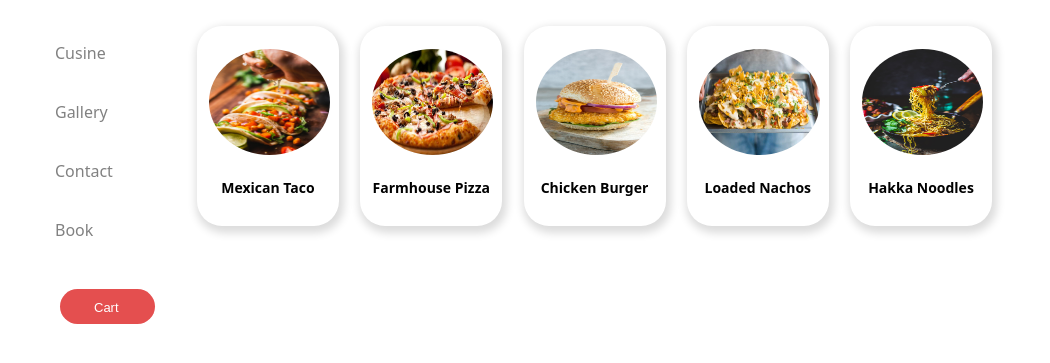
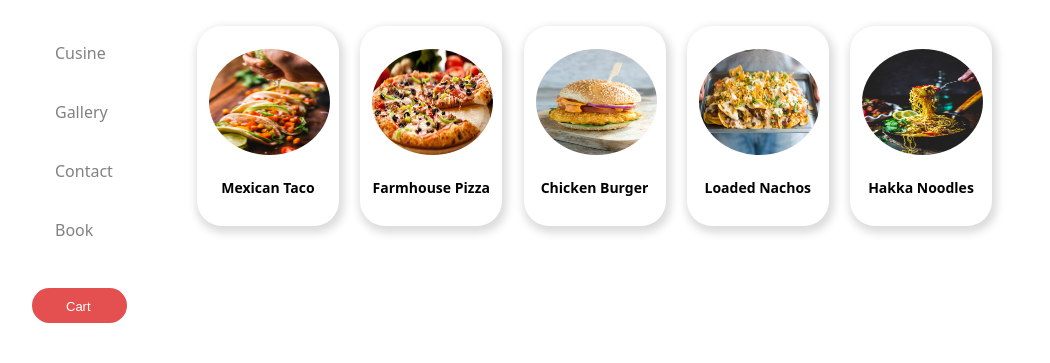
Before and after one commit to chethantp777/Lorem-Ipsum-, a plain HTML site: page Lorem_Ipsum/index.html in a window 1280 px wide. Shown: the part 261-624 px from the top of the page, without its empty margins (8-1058 px from the left). Drawn offline with Linux system fonts and the light colour scheme; a web font is replaced by a local one.

Commit message:
Update style.css

```diff
--- a/Lorem_Ipsum/css/style.css
+++ b/Lorem_Ipsum/css/style.css
@@ -64,7 +64,7 @@ a.redStrike {
     text-decoration: none;
     display: inline-block;
     font-size: 13px;
-    margin: 30px 16px;
+    margin: 29px -12px;
     cursor: pointer;
     border-radius: 26px;
 }
```
